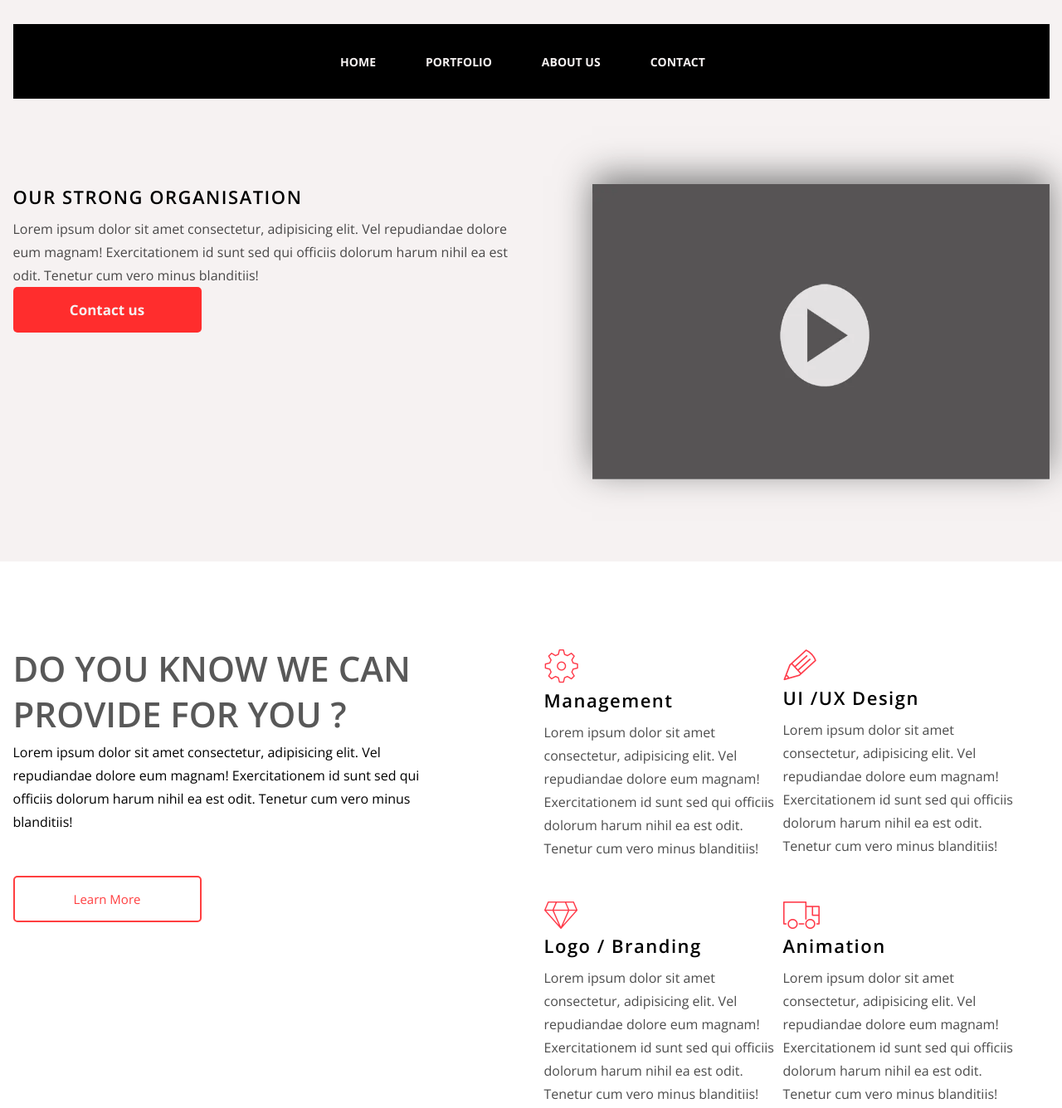
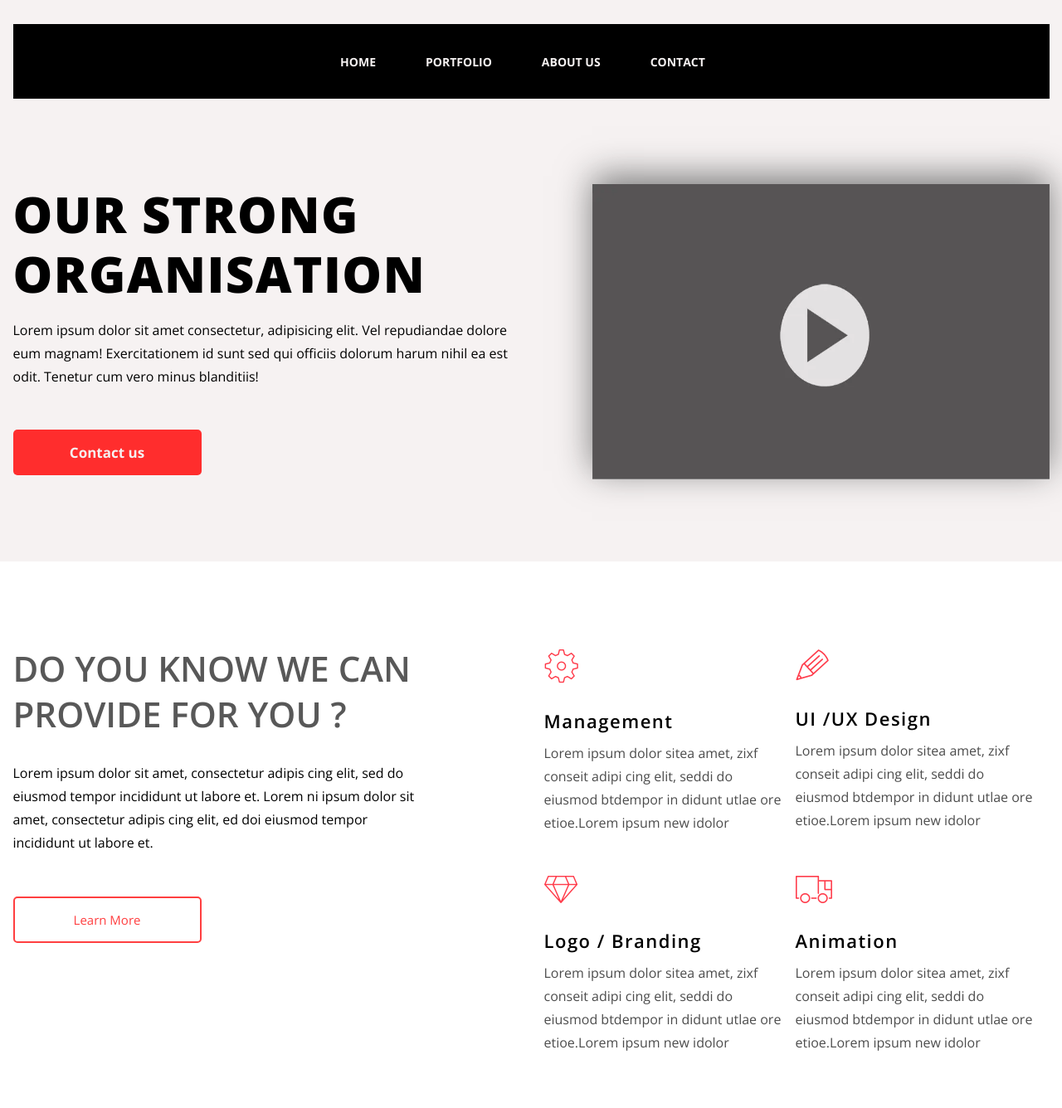
Before and after one commit to Roval911/module3Rodionov, a plain HTML site: page index.html in a window 1280 px wide. Shown: the top 1336 px of the page at 83% size. Drawn offline with Linux system fonts and the light colour scheme.

Commit message:
Add files via upload

```diff
--- a/css/style.css
+++ b/css/style.css
@@ -133,9 +133,12 @@ header {
 }
 
 .tbh {
-    margin-top: 0;
-    font-size: 60;
-    margin-bottom: 20px;
+    margin: 0;
+    font-size: 60px;
+    line-height: 1.2;
+    font-weight: bold;
+    text-transform: uppercase;
+    margin-bottom: 18px;
     font-family: 'Open Sans', Helvetica, Arial, sans-serif;
     font-weight: 800;
     letter-spacing: 1.5px;
@@ -175,6 +178,7 @@ header {
     flex: 1 1 288px;
     max-width: 288px;
     margin-bottom: 50px;
+    margin-right: 15px
 }
 
 .servicetbh {
@@ -188,6 +192,7 @@ header {
     font-size: 42px;
     line-height: 55px;
     text-transform: uppercase;
+    margin-bottom: 25px;
 }
 .servicetbp {
     margin: 0;
@@ -209,7 +214,7 @@ header {
     border-radius: 5px;
 }
 
-.tbh {
+.tbhs {
     margin: 0;
     letter-spacing: 1.5px;
     font-family: 'Open Sans', Helvetica, Arial, sans-serif;
@@ -217,8 +222,10 @@ header {
     font-size: 22px;
     margin-bottom: 10px;
 }
-
-.tbp {
+.imgs {
+    margin-bottom: 25px;
+}
+.tbps {
     margin: 0;
     line-height: 1.75;
     opacity: 0.7;
@@ -422,7 +429,8 @@ header {
 }
 .subhead {
     max-width: 1249px;
-    margin: 0 0 30px 0;
+    margin: 0 auto;
+    margin-bottom: 30px;
     text-align: center;
     color: #fff;
     opacity: 0.8;
--- a/index.html
+++ b/index.html
@@ -24,7 +24,8 @@
     <section class="top">
         <div class="headbox">
             <div class="textboox">
-                <h1 class="tbh">OUR STRONG ORGANISATION</h1>
+                <h1 class="tbh">OUR STRONG<br>
+                     <span>ORGANISATION</span></h1>
                 <p class="tbp">Lorem ipsum dolor sit amet consectetur, adipisicing elit.
                     Vel repudiandae dolore eum magnam! Exercitationem id sunt sed qui officiis
                     dolorum harum nihil ea est odit. Tenetur cum vero minus blanditiis!</p>
@@ -42,39 +43,40 @@
                 <div class="servicetextboox service-text">
                     <h2 class="servicetbh">DO YOU KNOW WE CAN
                         PROVIDE FOR YOU ?</h2>
-                    <p class="servicetbp">Lorem ipsum dolor sit amet consectetur, adipisicing elit.
-                        Vel repudiandae dolore eum magnam! Exercitationem id sunt sed qui officiis
-                        dolorum harum nihil ea est odit. Tenetur cum vero minus blanditiis!</p>
+                    <p class="servicetbp">Lorem ipsum dolor sit amet, consectetur adipis cing elit,
+                        sed do eiusmod tempor incididunt ut labore et.
+                        Lorem ni ipsum dolor sit amet, consectetur adipis cing elit,
+                        ed doi eiusmod tempor incididunt ut labore et.</p>
                     <a href="#" class="servicebutton">Learn More</a>
                 </div>
                 <div class="serviceb">
                 <div class="serviceblock">
-                    <img src="img/p1.png" alt="">
-                    <h3 class="tbh">Management</h3>
-                    <p class="tbp">Lorem ipsum dolor sit amet consectetur, adipisicing elit.
-                    Vel repudiandae dolore eum magnam! Exercitationem id sunt sed qui officiis
-                    dolorum harum nihil ea est odit. Tenetur cum vero minus blanditiis!</p>
+                    <img class="imgs" src="img/p1.png" alt="">
+                    <h3 class="tbhs">Management</h3>
+                    <p class="tbps">Lorem ipsum dolor sitea amet,
+                        zixf conseit adipi cing elit, seddi do eiusmod
+                        btdempor in didunt utlae ore etioe.Lorem ipsum new idolor</p>
                 </div>
                 <div class="serviceblock">
-                    <img src="img/p2.png" alt="">
-                    <h3 class="tbh">UI /UX Design</h3>
-                    <p class="tbp">Lorem ipsum dolor sit amet consectetur, adipisicing elit.
-                    Vel repudiandae dolore eum magnam! Exercitationem id sunt sed qui officiis
-                    dolorum harum nihil ea est odit. Tenetur cum vero minus blanditiis!</p>
+                    <img class="imgs" src="img/p2.png" alt="">
+                    <h3 class="tbhs">UI /UX Design</h3>
+                    <p class="tbps">Lorem ipsum dolor sitea amet,
+                        zixf conseit adipi cing elit, seddi do eiusmod
+                        btdempor in didunt utlae ore etioe.Lorem ipsum new idolor</p>
                 </div>
                 <div class="serviceblock">
-                    <img src="img/p3.png" alt="">
-                    <h3 class="tbh">Logo / Branding</h3>
-                    <p class="tbp">Lorem ipsum dolor sit amet consectetur, adipisicing elit.
-                    Vel repudiandae dolore eum magnam! Exercitationem id sunt sed qui officiis
-                    dolorum harum nihil ea est odit. Tenetur cum vero minus blanditiis!</p>
+                    <img class="imgs" src="img/p3.png" alt="">
+                    <h3 class="tbhs">Logo / Branding</h3>
+                    <p class="tbps">Lorem ipsum dolor sitea amet,
+                        zixf conseit adipi cing elit, seddi do eiusmod
+                        btdempor in didunt utlae ore etioe.Lorem ipsum new idolor</p>
                 </div>
                 <div class="serviceblock">
-                    <img src="img/p4.png" alt="">
-                    <h3 class="tbh">Animation</h3>
-                    <p class="tbp">Lorem ipsum dolor sit amet consectetur, adipisicing elit.
-                    Vel repudiandae dolore eum magnam! Exercitationem id sunt sed qui officiis
-                    dolorum harum nihil ea est odit. Tenetur cum vero minus blanditiis!</p>
+                    <img class="imgs" src="img/p4.png" alt="">
+                    <h3 class="tbhs">Animation</h3>
+                    <p class="tbps">Lorem ipsum dolor sitea amet,
+                        zixf conseit adipi cing elit, seddi do eiusmod
+                        btdempor in didunt utlae ore etioe.Lorem ipsum new idolor</p>
                 </div>
                 </div>
         </section>
```
